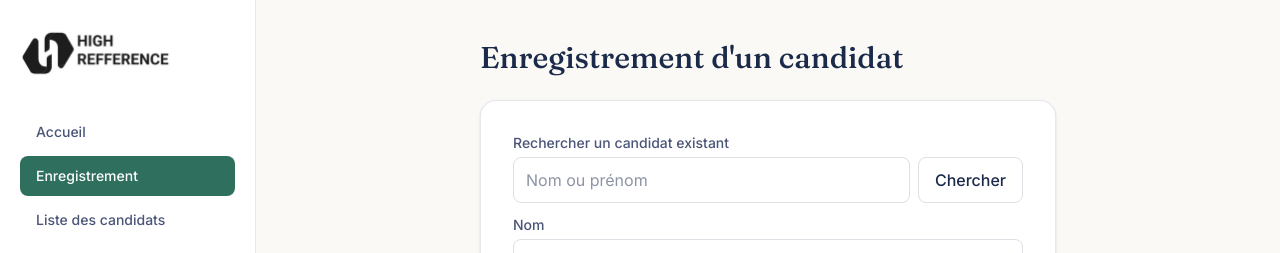
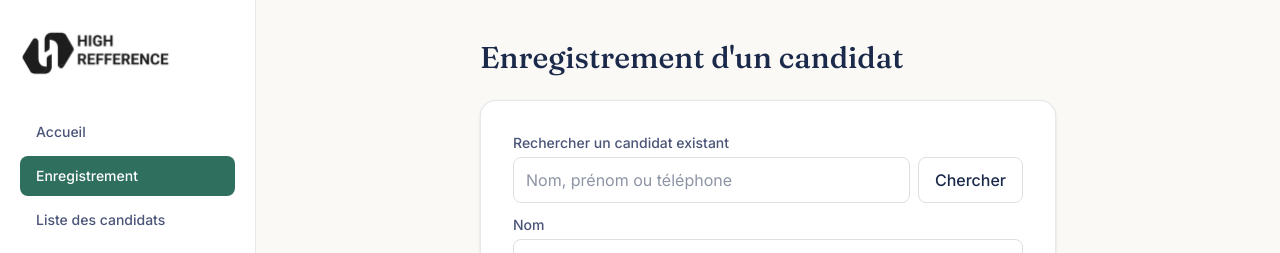
Before and after one commit to gestioncandidatob-2025/objectif-canada, a Next.js app in the folder frontend/: page /enregistrement in a window 1280 px wide. Shown: the top 253 px of the page. Built offline with nearby package versions, Linux system fonts and the light colour scheme; sample sign-in values are in the browser's storage.

Commit message:
recherche par nom,prenom et numero pour detecter le reste a payé

```diff
--- a/frontend/app/(dashboard)/enregistrement/page.tsx
+++ b/frontend/app/(dashboard)/enregistrement/page.tsx
@@ -258,7 +258,7 @@ export default function EnregistrementPage() {
             <input
               value={recherche}
               onChange={(e) => setRecherche(e.target.value)}
-              placeholder="Nom ou prénom"
+              placeholder="Nom, prénom ou téléphone"
               className={champClass}
             />
             <button
```
